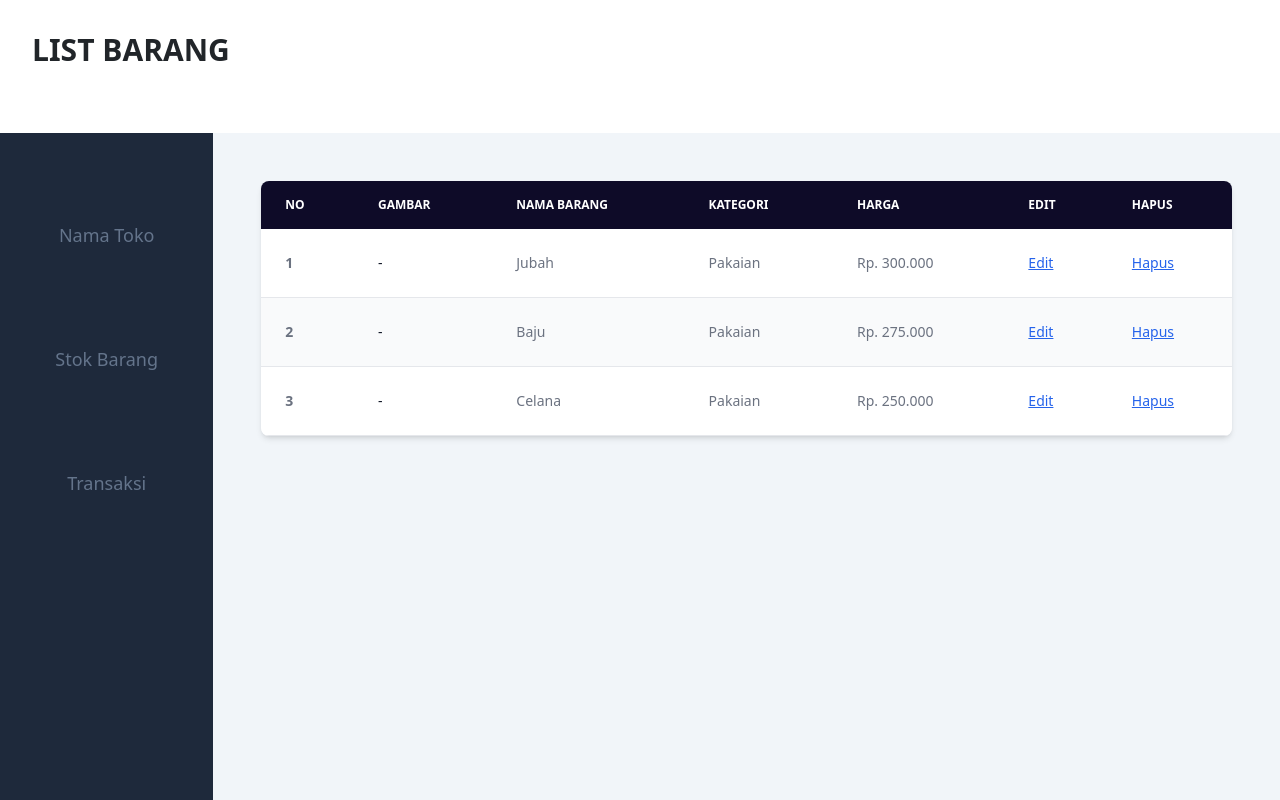
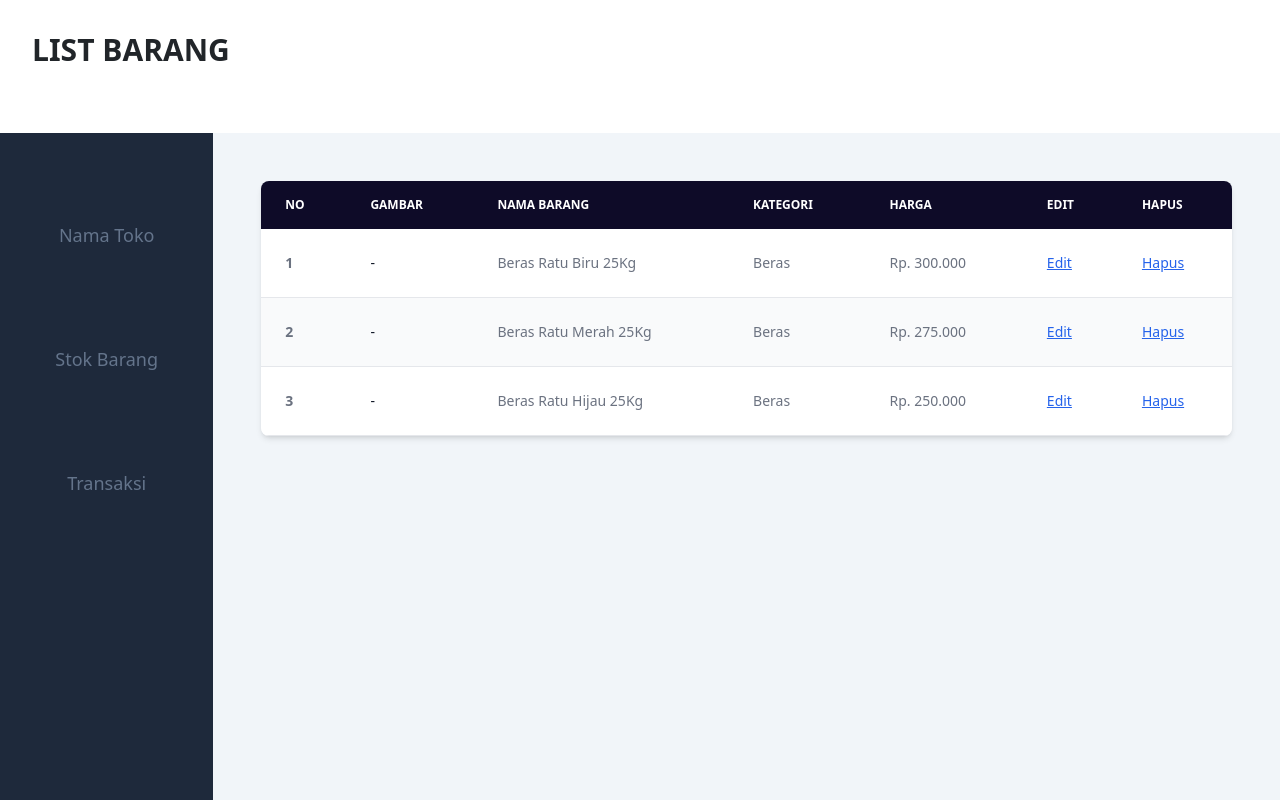
Before and after one commit to IIQball/project-fullstack-semester-4, a React (Vite) app: page / in a window 1280 px wide. Built offline with nearby package versions, Linux system fonts and the light colour scheme.

Commit message:
ListBarang
memperbaiki tampilan halaman list barang

```diff
--- a/src/components/ContentListBarang.jsx
+++ b/src/components/ContentListBarang.jsx
@@ -2,6 +2,9 @@ import { useState } from "react"
 
 const ContentListBarang = () => {
 
+    const [biru, setBiru] = useState ("Beras Ratu Biru 25Kg");
+    const [merah, setMerah] = useState ("Beras Ratu Merah 25Kg");
+    const [hijau, setHijau] = useState ("Beras Ratu Hijau 25Kg");
     return(
         <>
             {/* container */}
@@ -42,16 +45,16 @@ const ContentListBarang = () => {
                                     -
                                 </th>
                                 <td class="px-6 py-4">
-                                    Jubah
+                                    {biru}
                                 </td>
                                 <td class="px-6 py-4">
-                                    Pakaian
+                                    Beras
                                 </td>
                                 <td class="px-6 py-4">
                                     Rp. 300.000
                                 </td>
                                 <td class="px-6 py-4">
-                                    <a href="#" class="font-medium text-blue-600 dark:text-blue-500 hover:underline">Edit</a>
+                                    <a onClick={() => setBiru ("Beras Punel Banyuwangi")} href="#" class="font-medium text-blue-600 dark:text-blue-500 hover:underline">Edit</a>
                                 </td>
                                 <td class="px-6 py-4">
                                     <a href="#" class="font-medium text-blue-600 dark:text-red-500 hover:underline">Hapus</a>
@@ -65,16 +68,16 @@ const ContentListBarang = () => {
                                     -
                                 </th>
                                 <td class="px-6 py-4">
-                                    Baju
+                                    {merah}
                                 </td>
                                 <td class="px-6 py-4">
-                                    Pakaian
+                                    Beras
                                 </td>
                                 <td class="px-6 py-4">
                                     Rp. 275.000
                                 </td>
                                 <td class="px-6 py-4">
-                                    <a  href="#" class="font-medium text-blue-600 dark:text-blue-500 hover:underline">Edit</a>
+                                    <a onClick={() => setMerah ("Beras Punel Bali")} href="#" class="font-medium text-blue-600 dark:text-blue-500 hover:underline">Edit</a>
                                 </td>
                                 <td class="px-6 py-4">
                                     <a href="#" class="font-medium text-blue-600 dark:text-red-500 hover:underline">Hapus</a>
@@ -88,16 +91,16 @@ const ContentListBarang = () => {
                                     -
                                 </th>
                                 <td class="px-6 py-4">
-                                    Celana
+                                    {hijau}
                                 </td>
                                 <td class="px-6 py-4">
-                                    Pakaian
+                                    Beras
                                 </td>
                                 <td class="px-6 py-4">
                                     Rp. 250.000
                                 </td>
                                 <td class="px-6 py-4">
-                                    <a href="#" class="font-medium text-blue-600 dark:text-blue-500 hover:underline">Edit</a>
+                                    <a onClick={() => setHijau ("Beras Punel Jember")} href="#" class="font-medium text-blue-600 dark:text-blue-500 hover:underline">Edit</a>
                                 </td>
                                 <td class="px-6 py-4">
                                     <a href="#" class="font-medium text-blue-600 dark:text-red-500 hover:underline">Hapus</a>
```
